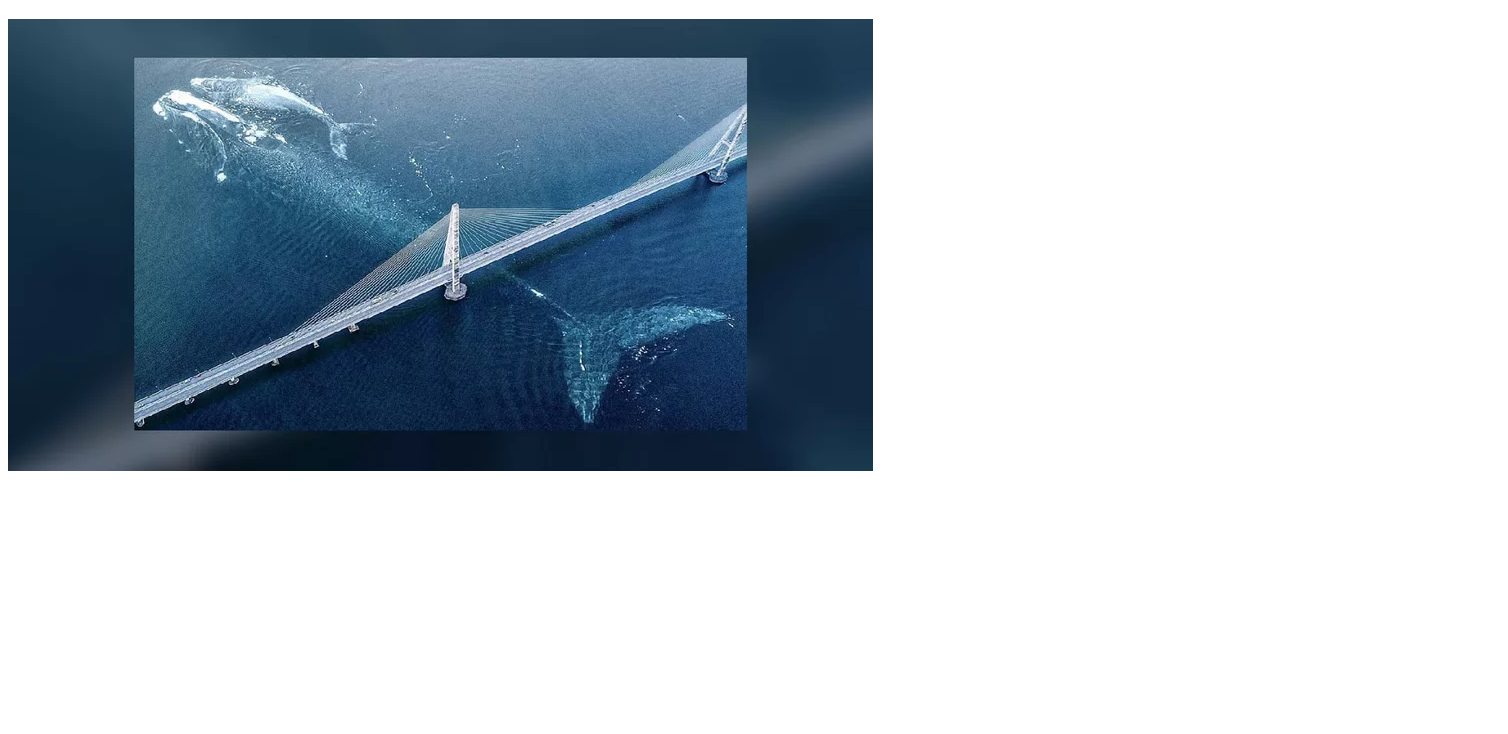
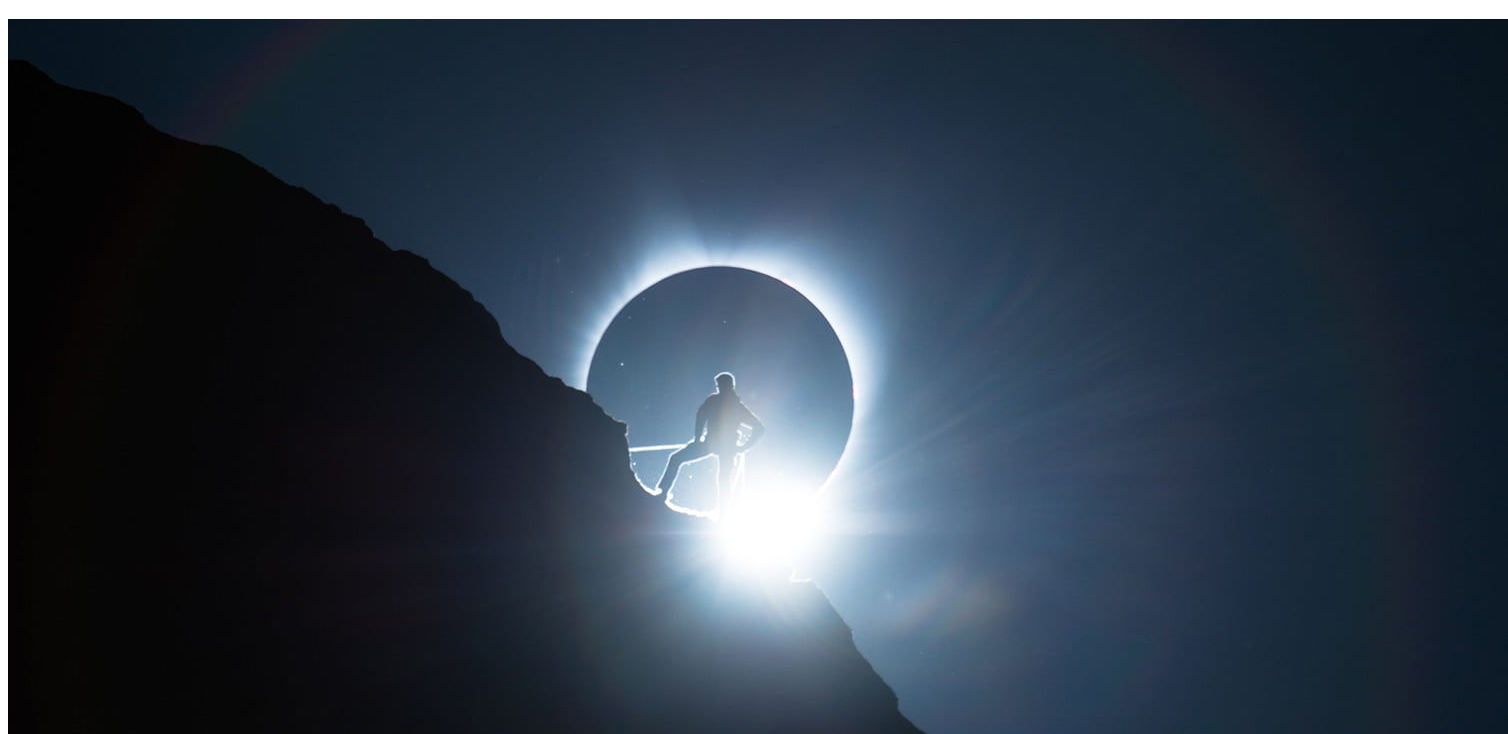
Before and after one commit to MartynukVlad/homerwork1, a plain HTML site: page index.html in a window 1280 px wide. Shown: the part 61-795 px from the top of the page, 1508 px wide, since content can reach past the window. Drawn offline with Linux system fonts and the light colour scheme.

Commit message:
new progect

```diff
--- a/index.html
+++ b/index.html
@@ -8,7 +8,7 @@
 </head>
 <body>
     <h1>Hi!</h1>
-    <img src="./photo2.webp" alt="">
-
+    <img src="./photo.jpg" alt="">
+    <img src="./photo2.webp" alt="" width="600px">
 </body>
 </html>
```
